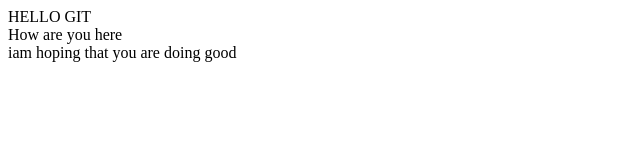
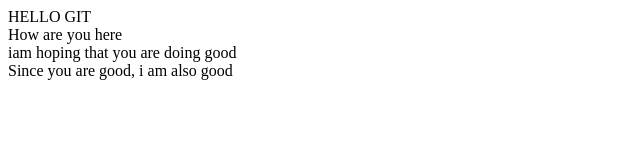
Before and after one commit to hareeshtj96/git_learning2, a website: page index.html in a window 1280 px wide. Shown: the whole page, without its empty margins (0-640 px from the left). Drawn offline with Linux system fonts and the light colour scheme.

Commit message:
added new message

```diff
--- a/index.html
+++ b/index.html
@@ -11,5 +11,9 @@
     How are you here
     <br>
     iam hoping that you are doing good
+
+
+    <br>
+    Since you are good, i am also good
 </body>
 </html>
```
